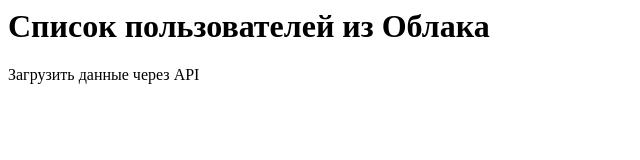
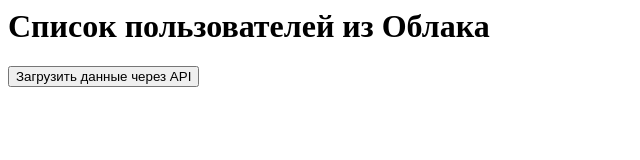
Before and after one commit to egorka050608/api-cloud-practice, a plain HTML site: page index.html in a window 1280 px wide. Shown: the whole page, without its empty margins (0-640 px from the left). Drawn offline with Linux system fonts and the light colour scheme.

Commit message:
Добавлен клиент для работы с API5454

```diff
--- a/index.html
+++ b/index.html
@@ -4,8 +4,8 @@
     </head>
     <body>
         <h1>Список пользователей из Облака</h1>
-        <buttion id="doadBtn">Загрузить данные через API</buttion>
-        <ul id="userList"> </ul>
+        <button id="loadBtn">Загрузить данные через API</button>
+        <ul id="userList"></ul>
 
         <script>
             const button = document.getElementById('loadBtn');
```
